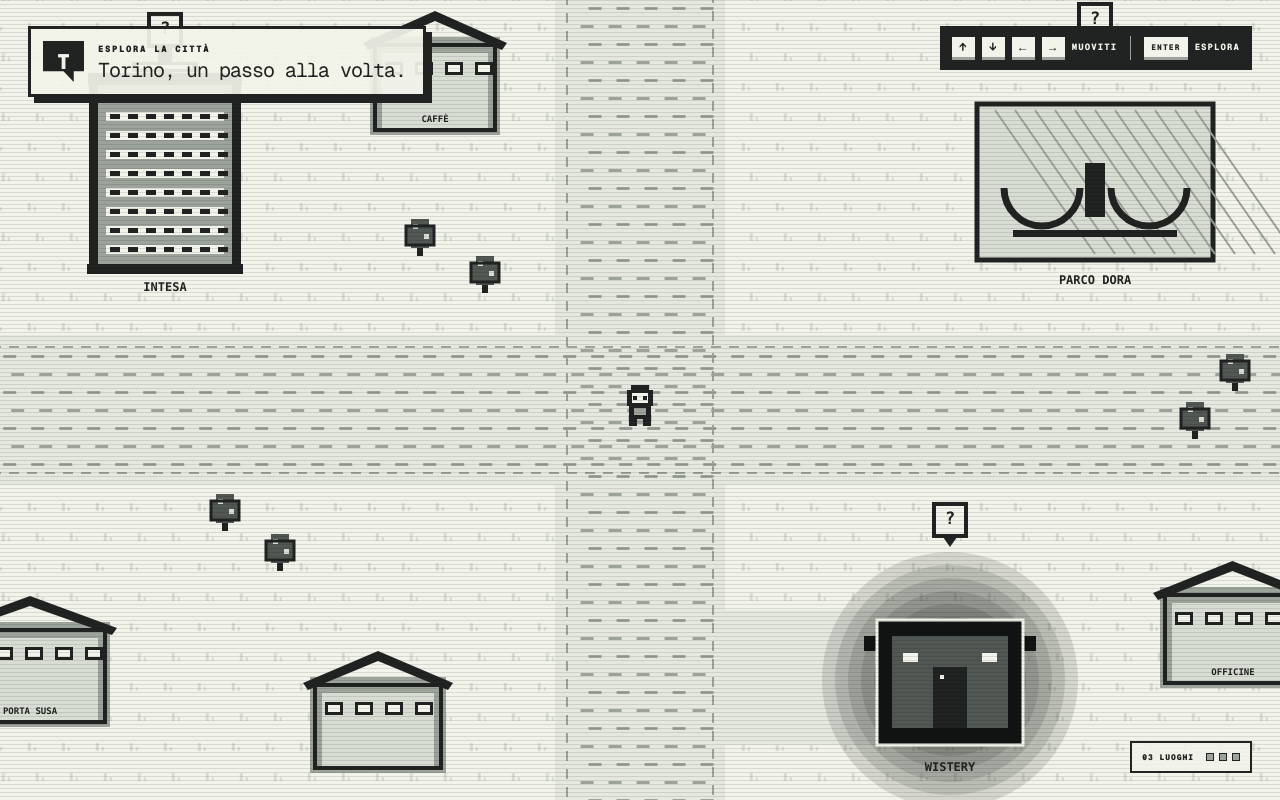
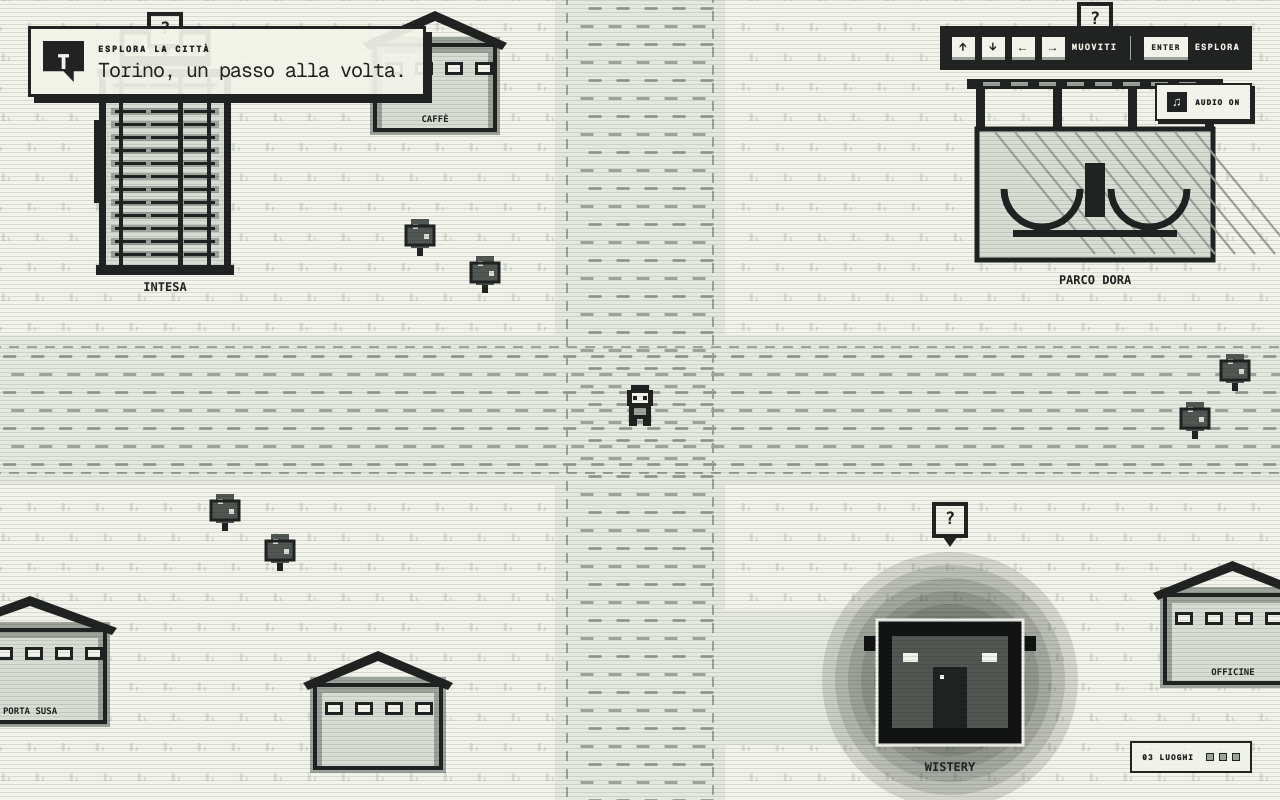
Before and after one commit to flaviocnn/beystreetboyz, a Next.js app: page / in a window 1280 px wide. Built offline with nearby package versions, Linux system fonts and the light colour scheme.

Commit message:
Add chiptune audio and refine Torino landmarks

```diff
--- a/app/globals.css
+++ b/app/globals.css
@@ -89,6 +89,29 @@ button { font: inherit; }
 .instructions i { width: 1px; height: 24px; margin: 0 6px; background: var(--mid); }
 .key { display: grid; place-items: center; width: 23px; height: 23px; color: var(--ink); background: var(--paper); border-bottom: 3px solid var(--mid); font-size: 12px; }
 .key.wide { width: auto; padding-inline: 7px; font-size: 8px; }
+
+.audio-toggle {
+  position: absolute;
+  z-index: 6;
+  top: 83px;
+  right: 28px;
+  display: flex;
+  align-items: center;
+  gap: 8px;
+  padding: 7px 10px;
+  color: var(--ink);
+  background: var(--paper);
+  border: 2px solid var(--ink);
+  box-shadow: 3px 3px 0 var(--ink);
+  font-size: 8px;
+  font-weight: 900;
+  letter-spacing: .1em;
+  cursor: pointer;
+}
+
+.audio-toggle span { display: grid; place-items: center; width: 20px; height: 20px; color: var(--paper); background: var(--ink); font-size: 13px; }
+.audio-toggle:hover { transform: translate(-1px, -1px); box-shadow: 4px 4px 0 var(--ink); }
+.audio-toggle:active { transform: translate(2px, 2px); box-shadow: 1px 1px 0 var(--ink); }
 
 .interaction-prompt {
   position: absolute;
@@ -213,6 +236,9 @@ button { font: inherit; }
   .kicker { font-size: 7px; }
   .game-header h1 { font-size: 12px; }
   .instructions, .map-index { display: none; }
+  .audio-toggle { top: 15px; right: 15px; padding: 6px; box-shadow: 3px 3px 0 var(--ink); }
+  .audio-toggle span { width: 22px; height: 22px; }
+  .audio-toggle { font-size: 0; }
   .dpad {
     position: absolute;
     z-index: 6;
--- a/app/page.tsx
+++ b/app/page.tsx
@@ -49,8 +49,8 @@ const places: Place[] = [
     name: "Wistery Club",
     eyebrow: "COORDINATE SCONOSCIUTE",
     description:
-      "Un ingresso quasi invisibile, avvolto nelle tenebre. Le luci si accendono soltanto per chi trova la strada.",
-    detail: "Ingresso riservato · Dopo il tramonto · Musica nel buio",
+      "Patria dei Cobalt Flames, il Wistery è un luogo misterioso e proibito, avvolto nelle tenebre. Per ora non è possibile accedere.",
+    detail: "ACCESSO NEGATO · LUOGO PROIBITO · TORNA PRESTO",
     x: 1045,
     y: 735,
   },
@@ -162,25 +162,39 @@ function drawHouse(
 function drawIntesa(ctx: CanvasRenderingContext2D, x: number, y: number) {
   ctx.save();
   ctx.translate(x, y);
+  // Slender glass tower, external structural ribs and the rooftop greenhouse.
+  ctx.fillStyle = PALETTE.pale;
+  ctx.fillRect(-60, -115, 120, 194);
+  ctx.fillStyle = PALETTE.ink;
+  ctx.fillRect(-68, -121, 136, 8);
+  ctx.fillRect(-69, 75, 138, 10);
+  ctx.fillRect(-66, -113, 7, 188);
+  ctx.fillRect(59, -113, 7, 188);
   ctx.fillStyle = PALETTE.mid;
-  ctx.fillRect(-71, -111, 142, 191);
+  for (let row = -108; row < 71; row += 13) {
+    ctx.fillRect(-54, row, 108, 7);
+    ctx.fillStyle = PALETTE.ink;
+    ctx.fillRect(-50, row + 2, 31, 3);
+    ctx.fillRect(-14, row + 2, 28, 3);
+    ctx.fillRect(19, row + 2, 31, 3);
+    ctx.fillStyle = PALETTE.mid;
+  }
+  // Visible exoskeleton and asymmetric service core.
   ctx.fillStyle = PALETTE.ink;
-  ctx.fillRect(-77, -117, 154, 12);
-  ctx.fillRect(-78, 74, 156, 10);
-  ctx.fillRect(-76, -107, 9, 181);
-  ctx.fillRect(67, -107, 9, 181);
+  ctx.fillRect(-46, -113, 4, 188);
+  ctx.fillRect(42, -113, 4, 188);
+  ctx.fillRect(13, -113, 5, 188);
+  ctx.fillRect(-71, -70, 9, 83);
+  // Panoramic bioclimatic greenhouse and antenna.
+  ctx.fillRect(-7, -160, 14, 28);
+  ctx.fillRect(-45, -134, 90, 8);
+  ctx.strokeStyle = PALETTE.ink;
+  ctx.lineWidth = 5;
+  ctx.strokeRect(-43, -158, 86, 32);
   ctx.fillStyle = PALETTE.paper;
-  for (let row = -97; row < 64; row += 19) {
-    ctx.fillRect(-59, row, 118, 9);
-    ctx.fillStyle = PALETTE.ink;
-    for (let col = -55; col < 55; col += 18) ctx.fillRect(col, row + 2, 10, 5);
-    ctx.fillStyle = PALETTE.paper;
-  }
-  ctx.fillStyle = PALETTE.ink;
-  ctx.fillRect(-7, -147, 14, 30);
-  ctx.fillRect(-33, -128, 66, 10);
-  ctx.fillStyle = PALETTE.paper;
-  ctx.fillRect(-27, -125, 54, 4);
+  ctx.fillRect(-36, -151, 72, 17);
+  ctx.fillStyle = PALETTE.mid;
+  for (let gx = -31; gx <= 29; gx += 15) ctx.fillRect(gx, -149, 5, 13);
   pixelText(ctx, "INTESA", 0, 98, 12);
   ctx.restore();
 }
@@ -188,26 +202,35 @@ function drawIntesa(ctx: CanvasRenderingContext2D, x: number, y: number) {
 function drawSkatepark(ctx: CanvasRenderingContext2D, x: number, y: number) {
   ctx.save();
   ctx.translate(x, y);
+  // Concrete skate plaza below Parco Dora's monumental industrial canopy.
+  ctx.fillStyle = PALETTE.ink;
+  ctx.fillRect(-128, -101, 256, 10);
+  ctx.fillRect(-119, -91, 9, 46);
+  ctx.fillRect(-42, -91, 9, 46);
+  ctx.fillRect(33, -91, 9, 46);
+  ctx.fillRect(110, -91, 9, 46);
+  ctx.fillStyle = PALETTE.mid;
+  for (let bx = -112; bx < 112; bx += 28) ctx.fillRect(bx, -98, 17, 4);
   ctx.fillStyle = PALETTE.pale;
-  ctx.fillRect(-118, -76, 236, 156);
+  ctx.fillRect(-118, -51, 236, 131);
   ctx.strokeStyle = PALETTE.ink;
   ctx.lineWidth = 5;
-  ctx.strokeRect(-118, -76, 236, 156);
+  ctx.strokeRect(-118, -51, 236, 131);
   ctx.strokeStyle = PALETTE.mid;
   ctx.lineWidth = 2;
   for (let i = -100; i < 110; i += 20) {
     ctx.beginPath();
-    ctx.moveTo(i, -70);
+    ctx.moveTo(i, -48);
     ctx.lineTo(i + 100, 74);
     ctx.stroke();
   }
   ctx.strokeStyle = PALETTE.ink;
   ctx.lineWidth = 7;
   ctx.beginPath();
-  ctx.arc(-53, 8, 38, Math.PI, 0, true);
+  ctx.arc(-53, 9, 38, Math.PI, 0, true);
   ctx.stroke();
   ctx.beginPath();
-  ctx.arc(54, 8, 38, Math.PI, 0, true);
+  ctx.arc(54, 9, 38, Math.PI, 0, true);
   ctx.stroke();
   ctx.fillStyle = PALETTE.ink;
   ctx.fillRect(-10, -17, 20, 54);
@@ -292,14 +315,92 @@ function drawPlayer(ctx: CanvasRenderingContext2D, x: number, y: number, dir: Di
   ctx.restore();
 }
 
+function useGameAudio() {
+  const [enabled, setEnabled] = useState(true);
+  const enabledRef = useRef(true);
+  const contextRef = useRef<AudioContext | null>(null);
+
+  const tone = useCallback((frequency: number, duration: number, volume: number, type: OscillatorType = "square") => {
+    const context = contextRef.current;
+    if (!context || context.state !== "running" || !enabledRef.current) return;
+    const oscillator = context.createOscillator();
+    const gain = context.createGain();
+    oscillator.type = type;
+    oscillator.frequency.setValueAtTime(frequency, context.currentTime);
+    gain.gain.setValueAtTime(volume, context.currentTime);
+    gain.gain.exponentialRampToValueAtTime(0.0001, context.currentTime + duration);
+    oscillator.connect(gain);
+    gain.connect(context.destination);
+    oscillator.start();
+    oscillator.stop(context.currentTime + duration);
+  }, []);
+
+  const activate = useCallback(async () => {
+    if (!enabledRef.current) return;
+    if (!contextRef.current) contextRef.current = new AudioContext();
+    if (contextRef.current.state === "suspended") await contextRef.current.resume();
+  }, []);
+
+  useEffect(() => {
+    const begin = () => void activate();
+    window.addEventListener("keydown", begin, { once: true });
+    window.addEventListener("pointerdown", begin, { once: true });
+    return () => {
+      window.removeEventListener("keydown", begin);
+      window.removeEventListener("pointerdown", begin);
+    };
+  }, [activate]);
+
+  useEffect(() => {
+    const melody = [523.25, 659.25, 783.99, 659.25, 587.33, 698.46, 880, 698.46, 523.25, 659.25, 783.99, 987.77, 880, 783.99, 659.25, 587.33];
+    const bass = [130.81, 130.81, 146.83, 146.83, 110, 110, 123.47, 123.47];
+    let beat = 0;
+    const timer = window.setInterval(() => {
+      if (!enabledRef.current || contextRef.current?.state !== "running") return;
+      tone(melody[beat % melody.length], .105, .018, "square");
+      if (beat % 2 === 0) tone(bass[Math.floor(beat / 2) % bass.length], .16, .025, "triangle");
+      beat += 1;
+    }, 185);
+    return () => window.clearInterval(timer);
+  }, [tone]);
+
+  const playClick = useCallback(() => {
+    void activate().then(() => {
+      tone(740, .055, .045);
+      window.setTimeout(() => tone(988, .07, .035), 45);
+    });
+  }, [activate, tone]);
+
+  const playStep = useCallback(() => {
+    tone(92, .035, .024, "square");
+  }, [tone]);
+
+  const toggle = useCallback(() => {
+    if (enabledRef.current) {
+      tone(330, .07, .04);
+      enabledRef.current = false;
+      setEnabled(false);
+      window.setTimeout(() => void contextRef.current?.suspend(), 85);
+    } else {
+      enabledRef.current = true;
+      setEnabled(true);
+      void activate().then(() => tone(659.25, .09, .04));
+    }
+  }, [activate, tone]);
+
+  return { enabled, toggle, playClick, playStep };
+}
+
 function GameMap({
   nearby,
   onNearbyChange,
   modalOpen,
+  onStep,
 }: {
   nearby: Place | null;
   onNearbyChange: (place: Place | null) => void;
   modalOpen: boolean;
+  onStep: () => void;
 }) {
   const canvasRef = useRef<HTMLCanvasElement>(null);
   const playerRef = useRef({ ...START, dir: "down" as Direction });
@@ -333,6 +434,7 @@ function GameMap({
 
     let frame = 0;
     let last = performance.now();
+    let lastFootstep = 0;
     const render = (now: number) => {
       const dt = Math.min(32, now - last);
       last = now;
@@ -355,6 +457,10 @@ function GameMap({
       player.y = Math.max(35, Math.min(WORLD.height - 30, player.y + dy * speed));
       if (Math.abs(dx) > Math.abs(dy)) player.dir = dx < 0 ? "left" : "right";
       else if (dy) player.dir = dy < 0 ? "up" : "down";
+      if ((dx || dy) && now - lastFootstep > 245) {
+        onStep();
+        lastFootstep = now;
+      }
 
       let closest: Place | null = null;
       let closestDistance = Infinity;
@@ -399,7 +505,7 @@ function GameMap({
       cancelAnimationFrame(frame);
       observer.disconnect();
     };
-  }, [onNearbyChange]);
+  }, [onNearbyChange, onStep]);
 
   const setDirection = (direction: Direction, active: boolean) => {
     if (active) keysRef.current.add(direction);
@@ -464,25 +570,30 @@ function GameMap({
 export default function Home() {
   const [nearby, setNearby] = useState<Place | null>(null);
   const [selected, setSelected] = useState<Place | null>(null);
+  const { enabled: audioEnabled, toggle: toggleAudio, playClick, playStep } = useGameAudio();
   const openSelected = useCallback(() => {
-    if (nearby) setSelected(nearby);
-  }, [nearby]);
+    if (nearby) {
+      playClick();
+      setSelected(nearby);
+    }
+  }, [nearby, playClick]);
 
   useEffect(() => {
     const onKeyDown = (event: KeyboardEvent) => {
       if (event.key === "Enter" && nearby && !selected) {
         event.preventDefault();
+        playClick();
         setSelected(nearby);
       }
       if (event.key === "Escape") setSelected(null);
     };
     window.addEventListener("keydown", onKeyDown);
     return () => window.removeEventListener("keydown", onKeyDown);
-  }, [nearby, selected]);
+  }, [nearby, playClick, selected]);
 
   return (
     <main className="game-shell">
-      <GameMap nearby={nearby} onNearbyChange={setNearby} modalOpen={Boolean(selected)} />
+      <GameMap nearby={nearby} onNearbyChange={setNearby} modalOpen={Boolean(selected)} onStep={playStep} />
 
       <header className="game-header">
         <div className="brand-mark" aria-hidden="true">T</div>
@@ -499,6 +610,11 @@ export default function Home() {
         <span className="key wide">ENTER</span>
         <span>ESPLORA</span>
       </aside>
+
+      <button className="audio-toggle" onClick={toggleAudio} aria-pressed={audioEnabled} aria-label={audioEnabled ? "Disattiva audio" : "Attiva audio"}>
+        <span aria-hidden="true">{audioEnabled ? "♫" : "×"}</span>
+        {audioEnabled ? "AUDIO ON" : "AUDIO OFF"}
+      </button>
 
       <div className={`interaction-prompt ${nearby ? "is-visible" : ""}`} aria-live="polite">
         {nearby && (
@@ -524,7 +640,7 @@ export default function Home() {
             aria-labelledby="modal-title"
             onMouseDown={(event) => event.stopPropagation()}
           >
-            <button className="close-button" onClick={() => setSelected(null)} autoFocus aria-label="Chiudi">×</button>
+            <button className="close-button" onClick={() => { playClick(); setSelected(null); }} autoFocus aria-label="Chiudi">×</button>
             <p className="modal-count">LOCATION / {String(places.findIndex((p) => p.id === selected.id) + 1).padStart(2, "0")}</p>
             <div className="modal-pixel-art" aria-hidden="true"><span /><span /><span /></div>
             <p className="modal-eyebrow">{selected.eyebrow}</p>
```
